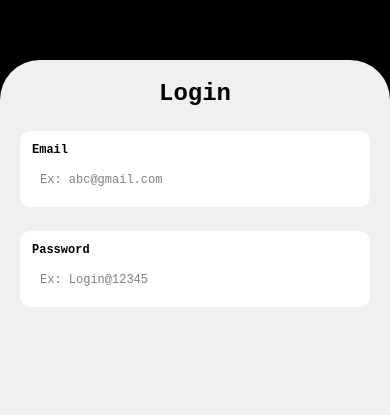
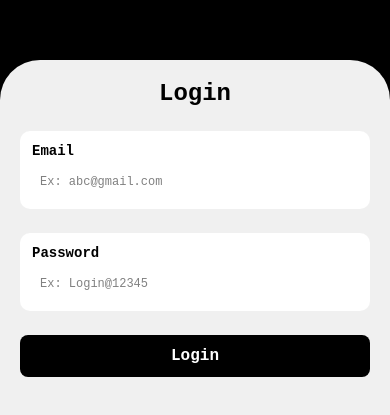
Before and after one commit to Aditya-Nautiyal/Varta, a React Native app in the folder Varta/: screen /Login in a window 390 px wide. Shown: the part 181-596 px from the top of the page. Built offline with nearby package versions, Linux system fonts and the light colour scheme.

Commit message:
Add CustomButton component and integrate in LoginScreen
Introduced a reusable CustomButton component for consistent button styling. Updated LoginScreen to use CustomButton for the login action and added a handler for login button presses. Also adjusted input text title font size for improved UI.

```diff
--- /dev/null
+++ b/Varta/src/component/CustomButton.tsx
@@ -0,0 +1,36 @@
+import React from 'react';
+import { TouchableOpacity, Text, StyleSheet, ViewStyle, TextStyle } from 'react-native';
+
+type CustomButtonProps = {
+  title: string;
+  onPress: () => void;
+  buttonStyle?: ViewStyle;
+  textStyle?: TextStyle;
+};
+
+const CustomButton: React.FC<CustomButtonProps> = ({ title, onPress, buttonStyle, textStyle }) => {
+  return (
+    <TouchableOpacity style={[styles.button, buttonStyle]} onPress={onPress}>
+      <Text style={[styles.buttonText, textStyle]}>{title}</Text>
+    </TouchableOpacity>
+  );
+};
+
+const styles = StyleSheet.create({
+  button: {
+    backgroundColor: 'black',
+    paddingVertical: 12,
+    paddingHorizontal: 20,
+    borderRadius: 8,
+    alignItems: 'center',
+    width: '100%',
+  },
+  buttonText: {
+    fontFamily: "monospace",
+    color: 'white',
+    fontSize: 16,
+    fontWeight: '600',
+  },
+});
+
+export default CustomButton;
--- a/Varta/src/screen/Login/LoginScreen.tsx
+++ b/Varta/src/screen/Login/LoginScreen.tsx
@@ -7,6 +7,7 @@ import {
   TouchableOpacity,
 } from "react-native";
 import { NativeStackScreenProps } from "@react-navigation/native-stack";
+import CustomButton from "../../component/CustomButton";
 import SpaceFiller from "../../component/SpaceFiller";
 import { RootStackParamList } from "../../../App";
 
@@ -22,6 +23,12 @@ const LoginScreen: React.FC<Props> = ({ navigation }) => {
   const handlePasswordChange = (text: string) => {
     setPassword(text);
   };
+  const handleLoginPress = () => {
+    // Handle login logic here
+    console.log("Login pressed with email:", email, "and password:", password);
+    // Navigate to another screen if needed
+    // navigation.navigate('SomeOtherScreen');
+  };
   return (
     <View style={styles.container}>
       <View style={styles.loginSignUpContainer}>
@@ -30,7 +37,11 @@ const LoginScreen: React.FC<Props> = ({ navigation }) => {
         <View style={styles.inputTextContainer}>
           <Text style={styles.inputTextTitle}>Email</Text>
           <SpaceFiller margin={4} />
-          <TextInput style={styles.inputText} onChangeText={handleEmailChange} placeholder="Ex: abc@gmail.com"/>
+          <TextInput
+            style={styles.inputText}
+            onChangeText={handleEmailChange}
+            placeholder="Ex: abc@gmail.com"
+          />
         </View>
         <SpaceFiller />
 
@@ -44,6 +55,9 @@ const LoginScreen: React.FC<Props> = ({ navigation }) => {
             placeholder="Ex: Login@12345"
           />
         </View>
+        <SpaceFiller />
+
+        <CustomButton title="Login" onPress={handleLoginPress} />
       </View>
     </View>
   );
@@ -84,7 +98,7 @@ const styles = StyleSheet.create({
   },
   inputTextTitle: {
     color: "black",
-    fontSize: 12,
+    fontSize: 14,
     fontWeight: "bold",
     fontFamily: "monospace",
   },
```
